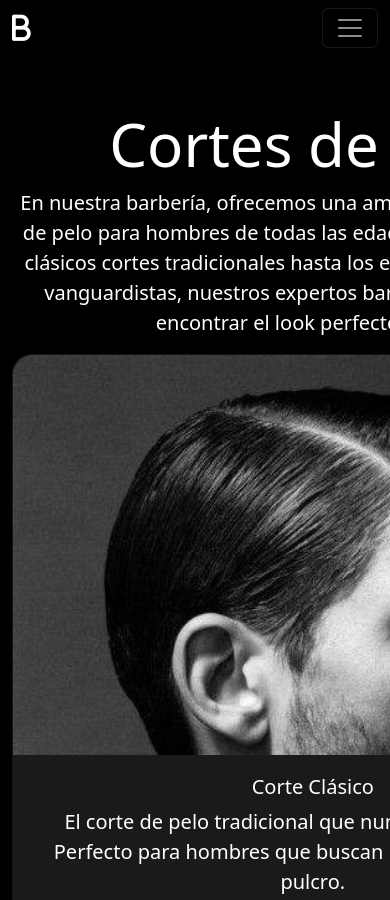
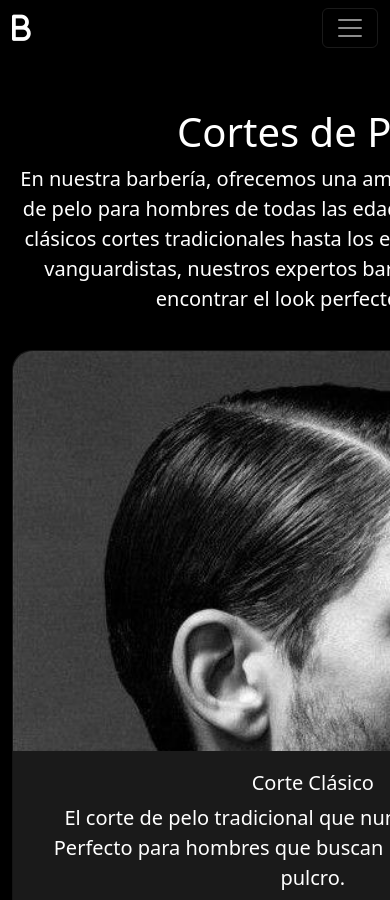
Before and after one commit to SteveArtavia/ejemplo-paquete-2, a plain HTML site: page servicios.html in a window 390 px wide. Shown: the top 900 px of the page. Drawn offline with nearby package versions, Linux system fonts and the light colour scheme.

Commit message:
body height

```diff
--- a/style.css
+++ b/style.css
@@ -12,7 +12,7 @@ body{
     color: white;
     font-size: 20px;
     text-align: center;
-    min-height: 100dvh;
+    height: 100dvh;
     display: grid;
     grid-template-rows: auto 1fr auto;
 }
@@ -190,5 +190,11 @@ i{
 
 /* Responsividad */
 @media (max-width: 576px){
-
+    h2{
+        font-size: 2em;
+    }
+    .card{
+        height: 30em;
+        margin: 1em auto;
+    }
 }
```
